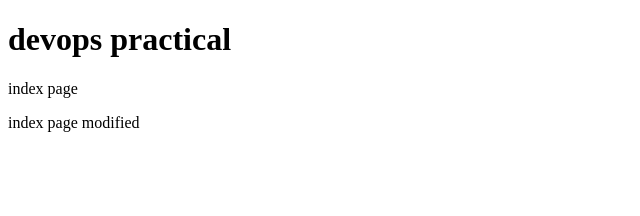
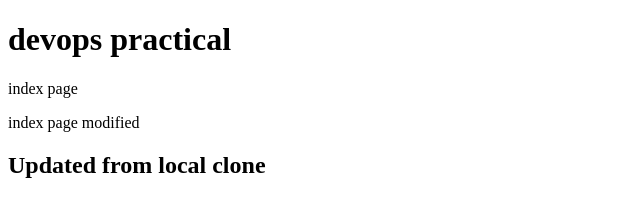
Before and after one commit to priti170807/Git_it141, a plain HTML site: page index.html in a window 1280 px wide. Shown: the whole page, without its empty margins (0-640 px from the left). Drawn offline with Linux system fonts and the light colour scheme.

Commit message:
Update index.html

```diff
--- a/index.html
+++ b/index.html
@@ -17,3 +17,4 @@
     </p>
 </body>
 </html>
+<h2>Updated from local clone</h2>
```
